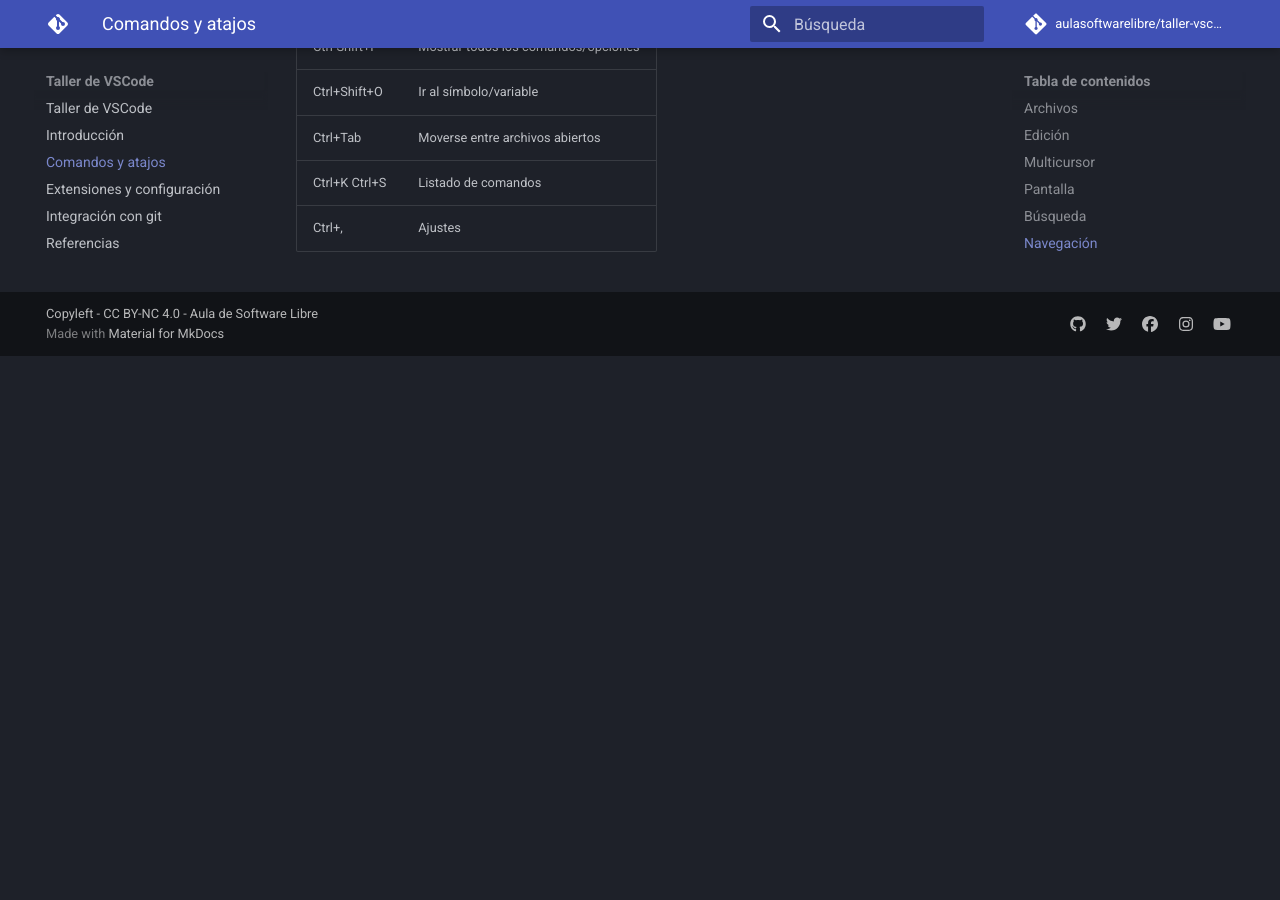
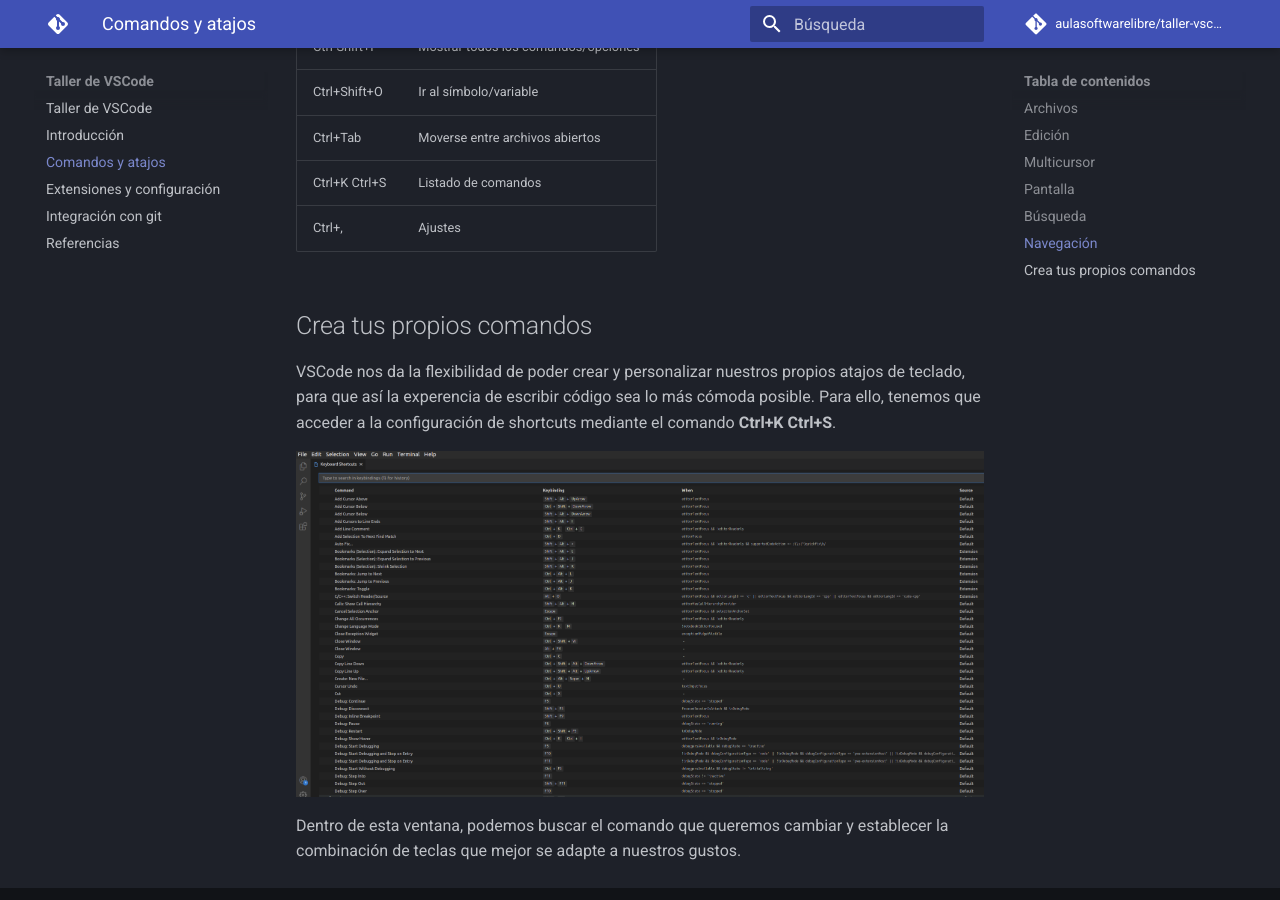
Before and after one commit to aulasoftwarelibre/taller-vscode, an MkDocs documentation site: the page built from docs/comandos.md, in a window 1280 px wide and 900 px high, scrolled down 2888 px. Built offline with MkDocs 1.6.1 and Material for MkDocs 9.7.7, drawn with Linux system fonts in a browser that asks for light colours; comment, search, counter and statistics services are not loaded; before the commit the page ends 3244 px from its top, so only the background shows below that.

Commit message:
crear comandos added to comandos

```diff
--- a/docs/comandos.md
+++ b/docs/comandos.md
@@ -74,3 +74,11 @@
 | Ctrl+Tab      | Moverse entre archivos abiertos     |
 | Ctrl+K Ctrl+S | Listado de comandos                 |
 | Ctrl+,        | Ajustes                             |
+
+## Crea tus propios comandos
+
+VSCode nos da la flexibilidad de poder crear y personalizar nuestros propios atajos de teclado, para que así la experencia de escribir código sea lo más cómoda posible. Para ello, tenemos que acceder a la configuración de shortcuts mediante el comando **Ctrl+K Ctrl+S**.
+
+![configuracion de comandos](images/comandos/configuracion-comandos.png)
+
+Dentro de esta ventana, podemos buscar el comando que queremos cambiar y establecer la combinación de teclas que mejor se adapte a nuestros gustos.
```
Also changed, not shown: docs/images/comandos/configuracion-comandos.png (added).
